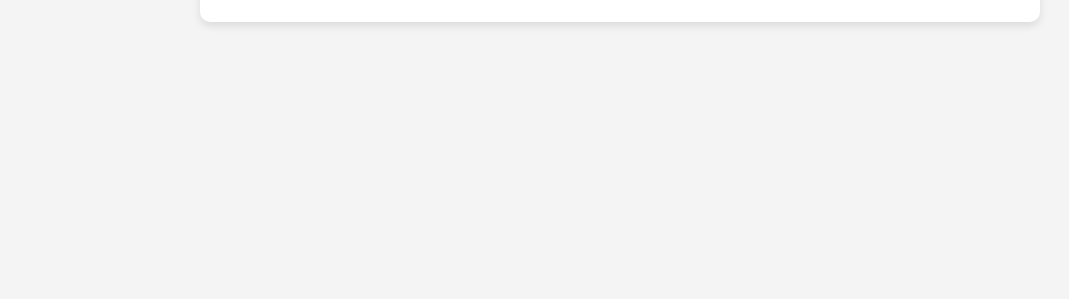
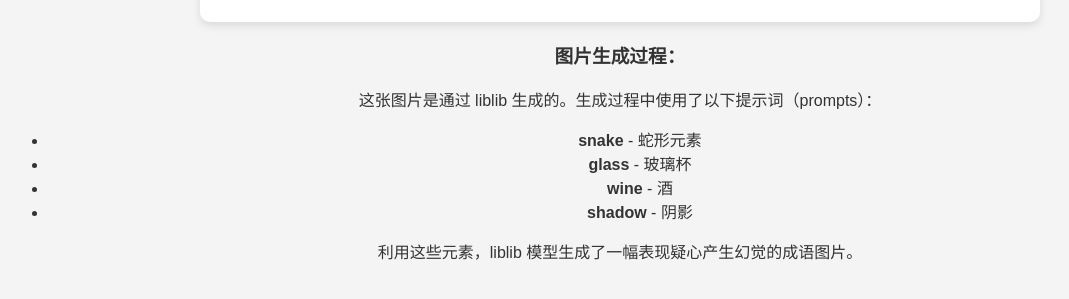
Before and after one commit to tdzhs/zuoye2, a plain HTML site: page index.html in a window 1280 px wide. Shown: the part 927-1226 px from the top of the page, without its empty margins (20-1089 px from the left). Before the commit the page ends 977 px from the top, so only its background shows below. Drawn offline with Linux system fonts and the light colour scheme.

Commit message:
Update index.html

```diff
--- a/index.html
+++ b/index.html
@@ -56,5 +56,17 @@
             <img src="https://raw.githubusercontent.com/tdzhs/zuoye2/main/image/beigongsheying.png" alt="文生图展示">
         </div>
     </div>
+    <div class="generation-process">
+            <h3>图片生成过程：</h3>
+            <p>这张图片是通过 liblib 生成的。生成过程中使用了以下提示词（prompts）：
+                <ul>
+                    <li><strong>snake</strong> - 蛇形元素</li>
+                    <li><strong>glass</strong> - 玻璃杯</li>
+                    <li><strong>wine</strong> - 酒</li>
+                    <li><strong>shadow</strong> - 阴影</li>
+                </ul>
+                利用这些元素，liblib 模型生成了一幅表现疑心产生幻觉的成语图片。
+            </p>
+        </div>
 </body>
 </html>
```
